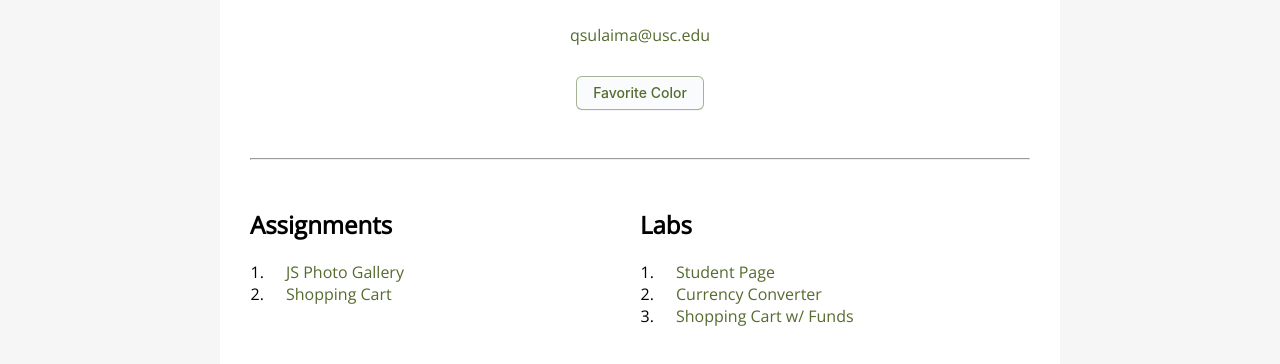
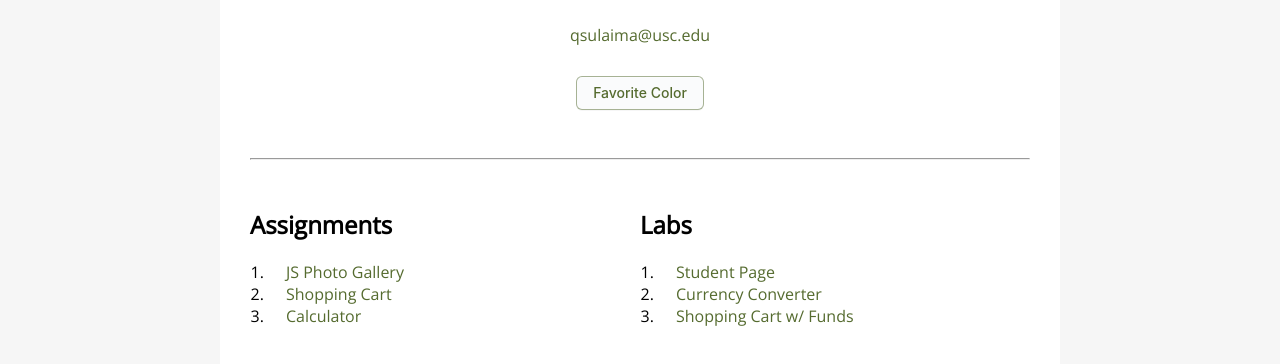
Before and after one commit to uscwebdev/itp301-submissions-qaisarsulaiman, a plain HTML site: page index.html in a window 1280 px wide. Shown: the part 156-520 px from the top of the page. Drawn offline with nearby package versions, Linux system fonts and the light colour scheme.

Commit message:
Update index.html

```diff
--- a/index.html
+++ b/index.html
@@ -144,6 +144,7 @@
                 <ol>
                     <li><a href="assignment01/index.html">JS Photo Gallery</a></li>
                     <li><a href="assignment02/index.html">Shopping Cart</a></li>
+                    <li><a href="assignment03/calculator.html">Calculator</a></li>
                 </ol>
             </div> <!-- End assignments -->
             <div id="labs" class="col-2">
```
